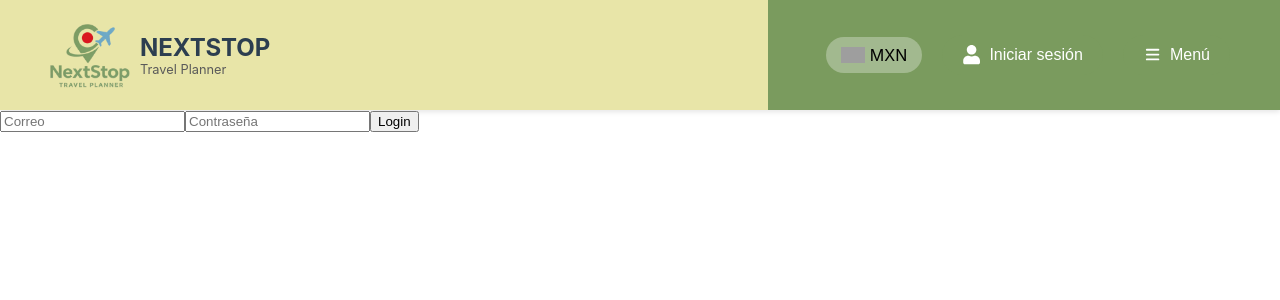
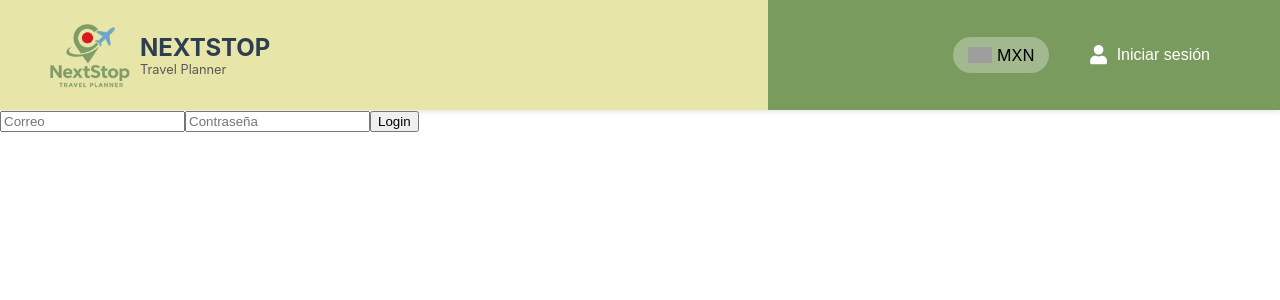
Before and after one commit to DannaRdzV18/NextStop, a React (Create React App) app in the folder frontend/: page /nextstop-frontend2/login in a window 1280 px wide. Shown: the top 300 px of the page. Built offline with nearby package versions, Linux system fonts and the light colour scheme; grey boxes are pictures that could not be loaded.

Commit message:
Evitar encimado de menús y ocultar menú sin login

```diff
--- a/frontend/src/components/Navbar.js
+++ b/frontend/src/components/Navbar.js
@@ -78,6 +78,8 @@ function Navbar() {
                             className="login-btn"
                             onClick={() => {
                                 if (usuario) {
+                                    // ✅ Cerrar el menú principal si está abierto
+                                    setShowMenu(false);
                                     setShowUserMenu(!showUserMenu);
                                 } else {
                                     setShowLoginModal(true);
@@ -95,27 +97,32 @@ function Navbar() {
                         )}
                     </div>
 
-                    {/* Botón de menú principal */}
+                    {/* ✅ SOLO MOSTRAR MENÚ SI HAY USUARIO LOGUEADO */}
+                    {usuario && (
                         <div className="dropdown" ref={menuRef}>
-                        <button className="menu-btn" onClick={() => setShowMenu(!showMenu)}>
+                            <button
+                                className="menu-btn"
+                                onClick={() => {
+                                    setShowUserMenu(false);
+                                    setShowMenu(!showMenu);
+                                }}
+                            >
                                 <HiMenu className="menu-icon" />
                                 Menú
                             </button>
 
                             {showMenu && (
                                 <div className="dropdown-menu">
-                                {/* ✅ SOLO MOSTRAR "Itinerarios creados" SI HAY USUARIO LOGUEADO */}
-                                {usuario && (
                                     <Link to="/itinerarios" onClick={() => setShowMenu(false)}>
                                         Itinerarios creados
                                     </Link>
-                                )}
                                     <Link to="/soporte" onClick={() => setShowMenu(false)}>
                                         Contactar a soporte
                                     </Link>
                                 </div>
                             )}
                         </div>
+                    )}
                 </div>
             </nav>
 
```
Lines whose indentation alone changed are shown as unchanged.
